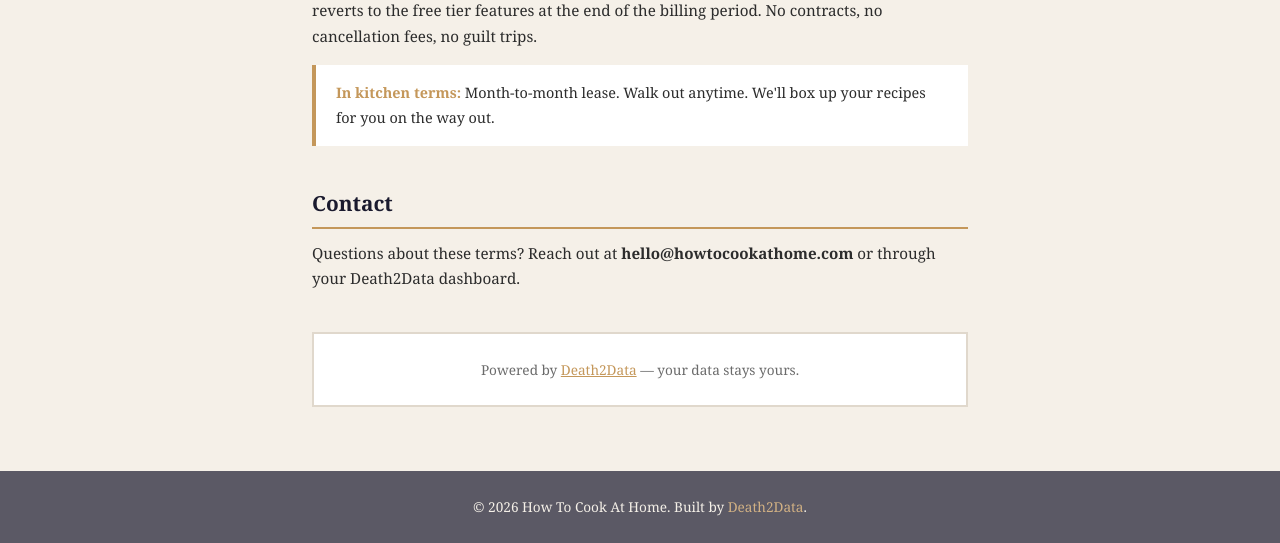
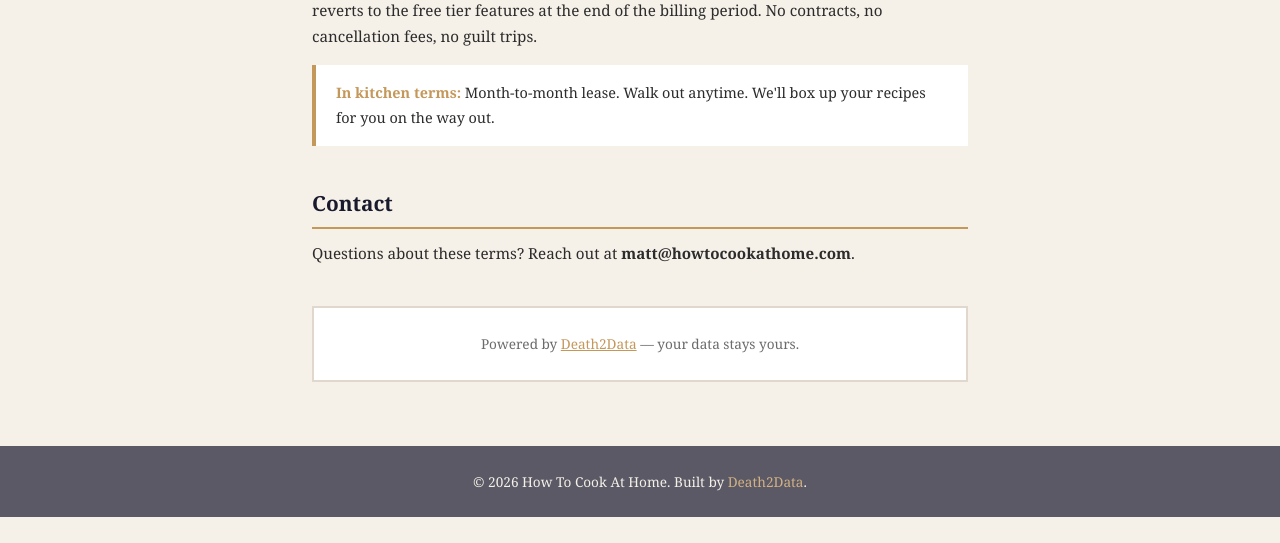
Before and after one commit to Soulfra/howtocookathome, a Python web app: template templates/terms.html in a window 1280 px wide. Shown: the part 3498-4041 px from the top of the page. After the commit the page ends 4015 px from the top, so only its background shows below. Run offline with Jinja, Linux system fonts and the light colour scheme; the template is opened without the code that fills it, so the values that code supplies are empty.

Commit message:
Fix contact email in terms, remove Death2Data reference

```diff
--- a/templates/terms.html
+++ b/templates/terms.html
@@ -228,7 +228,7 @@
   <!-- ============================================ -->
   <div class="terms-section">
     <h2>Contact</h2>
-    <p>Questions about these terms? Reach out at <strong>hello@howtocookathome.com</strong> or through your Death2Data dashboard.</p>
+    <p>Questions about these terms? Reach out at <strong>matt@howtocookathome.com</strong>.</p>
   </div>
 
   <div style="text-align:center;margin:2rem 0;padding:1.5rem;background:var(--surface);border:2px solid var(--border);">
```
